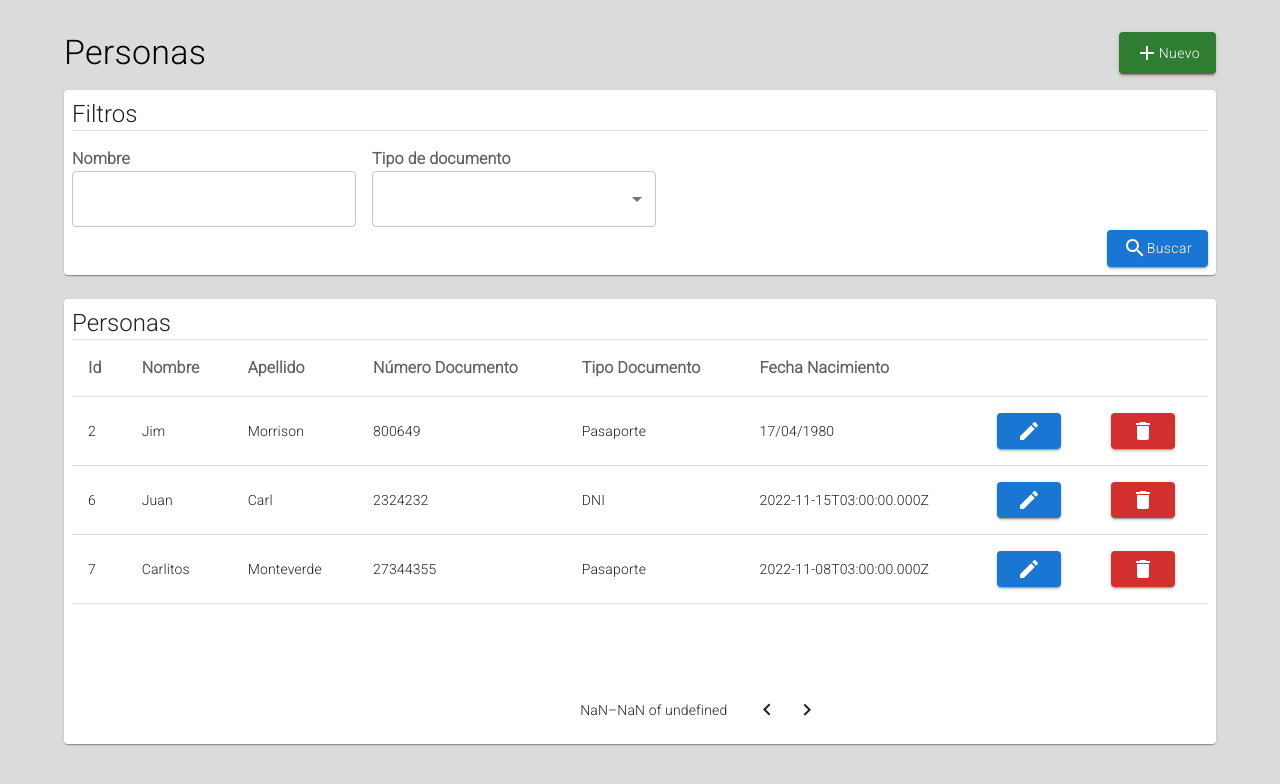
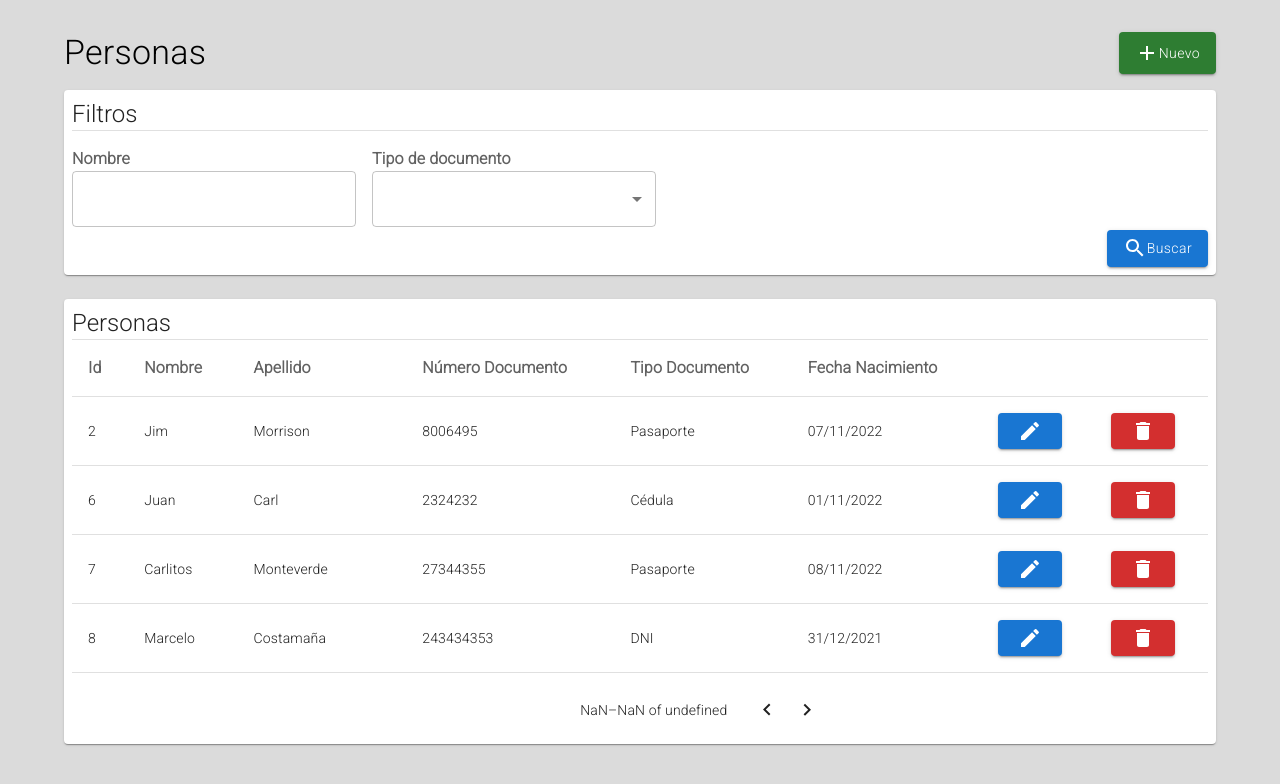
Before and after one commit to garipfederico/Trimix-Test, a React (Create React App) app in the folder frontend/: page /home in a window 1280 px wide. Shown: the top 784 px of the page. Built offline with nearby package versions, Linux system fonts and the light colour scheme; data requests are answered from the project's data file.

Commit message:
EdicionPersona
Se modificó también el formato de la fecha

```diff
--- a/frontend/api.json
+++ b/frontend/api.json
@@ -1,19 +1,19 @@
 {
   "personas": [
     {
-      "id": 2,
       "nombre": "Jim",
       "apellido": "Morrison",
-      "numeroDocumento": "800649",
+      "numeroDocumento": "8006495",
       "tipoDocumento": "Pasaporte",
-      "fechaNacimiento": "17/04/1980"
+      "fechaNacimiento": "2022-11-07T03:00:00.000Z",
+      "id": 2
     },
     {
       "nombre": "Juan",
       "apellido": "Carl",
       "numeroDocumento": "2324232",
-      "tipoDocumento": "DNI",
-      "fechaNacimiento": "2022-11-15T03:00:00.000Z",
+      "tipoDocumento": "Cédula",
+      "fechaNacimiento": "2022-11-01T03:00:00.000Z",
       "id": 6
     },
     {
@@ -23,6 +23,70 @@
       "tipoDocumento": "Pasaporte",
       "fechaNacimiento": "2022-11-08T03:00:00.000Z",
       "id": 7
+    },
+    {
+      "nombre": "Marcelo",
+      "apellido": "Costamaña",
+      "numeroDocumento": "243434353",
+      "tipoDocumento": "DNI",
+      "fechaNacimiento": "2021-12-31T03:00:00.000Z",
+      "id": 8
+    },
+    {
+      "nombre": "Micaela",
+      "apellido": "Bustos Argañaras",
+      "numeroDocumento": "4005677",
+      "tipoDocumento": "Cédula",
+      "fechaNacimiento": "2022-01-31T03:00:00.000Z",
+      "id": 9
+    },
+    {
+      "nombre": "Probando",
+      "apellido": "Detodo",
+      "numeroDocumento": "242456454",
+      "tipoDocumento": "DNI",
+      "fechaNacimiento": "2022-01-01T03:00:00.000Z",
+      "id": 10
+    },
+    {
+      "nombre": "Lisandro",
+      "apellido": "Aristimuño",
+      "numeroDocumento": "34563663",
+      "tipoDocumento": "DNI",
+      "fechaNacimiento": "2022-11-09T03:00:00.000Z",
+      "id": 11
+    },
+    {
+      "nombre": "Lionel",
+      "apellido": "Messi",
+      "numeroDocumento": "30344564",
+      "tipoDocumento": "DNI",
+      "fechaNacimiento": "1985-11-30T23:17:31.873Z",
+      "id": 12
+    },
+    {
+      "nombre": "Roger",
+      "apellido": "Waters",
+      "numeroDocumento": "5357557",
+      "tipoDocumento": "Pasaporte",
+      "fechaNacimiento": "1952-11-30T23:18:40.696Z",
+      "id": 13
+    },
+    {
+      "nombre": "Anibal",
+      "apellido": "Troilo",
+      "numeroDocumento": "4325345",
+      "tipoDocumento": "DNI",
+      "fechaNacimiento": "1901-12-01T00:36:33.096Z",
+      "id": 14
+    },
+    {
+      "nombre": "Juan",
+      "apellido": "D'árienzo",
+      "numeroDocumento": "4234234",
+      "tipoDocumento": "Cédula",
+      "fechaNacimiento": "2005-07-06T23:21:31.000Z",
+      "id": 15
     }
   ]
 }
--- a/frontend/src/components/PersonaAE/PersonaAE.js
+++ b/frontend/src/components/PersonaAE/PersonaAE.js
@@ -1,4 +1,4 @@
-import React from "react";
+import React, { useEffect } from "react";
 import { useNavigate, useParams } from "react-router-dom";
 import {
     Box,
@@ -14,11 +14,10 @@ import { grey } from "@mui/material/colors";
 import { ArrowBack, Save } from "@mui/icons-material";
 import { useFormik } from "formik";
 import personaSchema from "./personaSchema";
-
 import personaService from "../../services/personas.services";
-
 import GenericComboBox from "../reusables/GenericComboBox";
 import DatePicker from "../reusables/DatePicker";
+import { AxiosError } from "axios";
 
 function PersonaAE() {
     const navigate = useNavigate();
@@ -36,31 +35,43 @@ function PersonaAE() {
         },
     });
 
-    const idPersona = useParams('idPersona').idPersona
-
-    if(idPersona !== 'new'){
-        const fetchPersonaById = async() => {
-//TODO personaService.getPersonaByID(idPersona)
-
-
-        }
-        fetchPersonaById(idPersona)
+    const idPersona = useParams("idPersona").idPersona;
+useEffect(()=>{
+    if (idPersona !== "new") {
+        const fetchPersonaById = async () => {
+            const persona = await personaService.getPersonaById(idPersona);
+             formik.setFieldValue('nombre', persona.nombre)
+             formik.setFieldValue('apellido', persona.apellido)
+             formik.setFieldValue('numeroDocumento', persona.numeroDocumento)
+             formik.setFieldValue('tipoDocumento', persona.tipoDocumento)
+             formik.setFieldValue('fechaNacimiento', persona.fechaNacimiento)
+        };
+        fetchPersonaById(idPersona);
     }
-
-
+},[])
 
     const handleSubmit = async (e) => {
         e?.preventDefault();
-        console.log("submitOK");
-        console.log(formik.values)
-        console.log('idPersona', idPersona)
-        if(idPersona !== 'new'){
-            console.log('Hola')
+        const persona = { ...formik.values };
+        if (idPersona !== "new") {
+            const respuesta = personaService.putPersona(persona, idPersona);
+            handleRespuesta(respuesta)
         } else {
-            const persona = {...formik.values}
-        personaService.postPersona(persona)
+            const respuesta = personaService.postPersona(persona);
+            handleRespuesta(respuesta)
         }
+
     };
+
+    const handleRespuesta = (respuesta, mensaje) => {
+        if (respuesta instanceof AxiosError) {
+          console.log(respuesta)
+        //   processErrorMessage(respuesta.response.data)
+        } else {
+          navigate("/home");
+        //   setDataSnackbar(mensaje);
+        }
+      };
 
     const paperStyle = {
         sx: {
@@ -105,13 +116,11 @@ function PersonaAE() {
 
     const saveButtonProps = {
         type: "submit",
-        // onClick: handleSubmit(),
         variant: "contained",
         color: "success",
         sx: { textTransform: "none" },
     };
 
-    console.log("formik ", formik);
     return (
         <form onSubmit={formik.handleSubmit}>
             <Box {...boxStyle}>
@@ -192,7 +201,7 @@ function PersonaAE() {
                                         editable={true}
                                         valueForNone=""
                                         labelForNone="Seleccionar tipo de documento"
-                                        values={["DNI", "Pasaporte", "L.E."]}
+                                        values={["DNI", "Pasaporte", "Cédula"]}
                                         width={"100%"}
                                         // minWidth={178}
                                         handleChange={formik.handleChange}
--- a/frontend/src/components/PersonasBusqueda/FilaTablaPersonas.js
+++ b/frontend/src/components/PersonasBusqueda/FilaTablaPersonas.js
@@ -14,6 +14,13 @@ export default function TablesClientRow(props) {
         onClick:() => props.handleDeleteClick(props.id, props.nombre, props.apellido)
     }
 
+    const getFechaFormateada = () => {
+        const fecha = props.fechaNacimiento.split("T", 1)
+        const fechaArray = fecha[0].split("-")
+        const fechaFormateada = fechaArray[2] + '/' + fechaArray[1] + '/' +fechaArray[0]
+        return fechaFormateada
+    }
+
     return (
         <TableRow hover
             tabIndex={-1}
@@ -23,10 +30,9 @@ export default function TablesClientRow(props) {
             <TableCell align='left' key={"apellido"} > {props.apellido}</TableCell>
             <TableCell align='left' key={"numdoc"} > {props.numeroDocumento}</TableCell>
             <TableCell align='left' key={"tipoDoc"} > {props.tipoDocumento}</TableCell>
-            <TableCell align='left' key={"fechaNac"} > {props.fechaNacimiento}</TableCell>
+            <TableCell align='left' key={"fechaNac"} > {getFechaFormateada()}</TableCell>
             <TableCell align='left' key={"editButton"} > <Button {...buttonEditProps} ><Edit/></Button></TableCell>
             <TableCell align='left' key={"deleteButton"} > <Button  {...buttonDeleteProps}><Delete/></Button></TableCell>
-
         </TableRow>
     )
 }
--- a/frontend/src/components/PersonasBusqueda/PersonasBusqueda.js
+++ b/frontend/src/components/PersonasBusqueda/PersonasBusqueda.js
@@ -14,12 +14,12 @@ function PersonasBusqueda() {
 
     const fetchPersonas = useCallback(async () => {
         const personas = await personaService.getPersonas();
-        console.log("PersonasBusqueda",await  personas);
         setPersonas(personas);
     }, []);
 
     useEffect(() => {
-        fetchPersonas().catch(console.error);
+        fetchPersonas()
+        .catch(console.error);
     }, [fetchPersonas]);
 
     const paperStyle = {
--- a/frontend/src/components/reusables/DatePicker.js
+++ b/frontend/src/components/reusables/DatePicker.js
@@ -13,6 +13,7 @@ export default function DatePicker(props) {
     const isMediumDevice = useMediaQuery('(max-width:900px');
 
     const datePickerCommonProperties = {
+        // disableFuture:true,
         label: props.label,
         inputFormat: "dd/MM/yyyy",
         readOnly: !props.editable,
--- a/frontend/src/services/personas.services.js
+++ b/frontend/src/services/personas.services.js
@@ -20,12 +20,30 @@ const postPersona = (persona) => {
     })
 }
 
+const putPersona = (persona, id) => {
+    return axios.put(API_URL + '/' + id, persona)
+    .then((res)=>{console.log(res)})
+    .catch((error)=>{
+        return handleError(error)
+    })
+}
+
 const deletePersona = (id) => {
 return axios.delete(API_URL +'/' + id)
 .then((res)=>console.log(res))
 .catch((error) => {
 return handleError(error)
 })}
+
+const getPersonaById = (id) => {
+    return axios.get(API_URL + '/' + id)
+    .then((res) => {
+        return res.data}
+            )
+        .catch((error) =>{
+            return handleError(error)
+        })
+    }
 
 
 const handleError = (error) => {
@@ -44,7 +62,9 @@ const handleError = (error) => {
 const personaService = {
     getPersonas,
     postPersona,
-    deletePersona
+    putPersona,
+    deletePersona,
+    getPersonaById
 }
 
 export default personaService;
```
